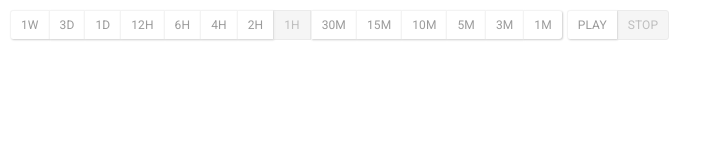
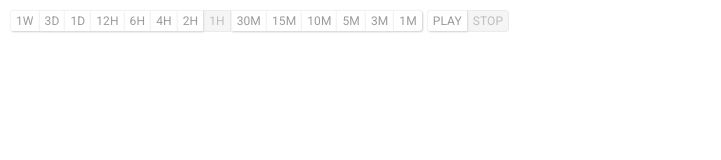
Before and after one commit to imbugs/hbar, a plain HTML site: page webroot/index.html in a window 1280 px wide. Shown: the whole page, without its empty margins (0-721 px from the left). Drawn offline with Linux system fonts and the light colour scheme; no server answers.

Commit message:
abstract

```diff
--- a/webroot/index.html
+++ b/webroot/index.html
@@ -60,24 +60,24 @@
 	<div id="hbar-ui">
 		<div class="btn-toolbar">
 			<div class="btn-group period-btn-group">
-				<a data-period="604800" class="btn btn-default btn-sm">1W</a>
-				<a data-period="259200" class="btn btn-default btn-sm">3D</a>
-				<a data-period="86400" class="btn btn-default btn-sm">1D</a>
-				<a data-period="43200" class="btn btn-default btn-sm">12h</a>
-				<a data-period="21600" class="btn btn-default btn-sm">6h</a>
-				<a data-period="14400" class="btn btn-default btn-sm">4h</a>
-				<a data-period="7200" class="btn btn-default btn-sm">2h</a>
-				<a data-period="3600" class="disabled btn btn-default btn-sm">1h</a>
-				<a data-period="1800" class="btn btn-default btn-sm">30m</a>
-				<a data-period="900" class="btn btn-default btn-sm">15m</a>
-				<a data-period="600" class="btn btn-default btn-sm">10m</a>
-				<a data-period="300" class="btn btn-default btn-sm">5m</a>
-				<a data-period="180" class="btn btn-default btn-sm">3m</a>
-				<a data-period="60" class="btn btn-default btn-sm">1m</a>
+				<a data-period="604800" class="btn btn-default btn-xs">1W</a>
+				<a data-period="259200" class="btn btn-default btn-xs">3D</a>
+				<a data-period="86400" class="btn btn-default btn-xs">1D</a>
+				<a data-period="43200" class="btn btn-default btn-xs">12h</a>
+				<a data-period="21600" class="btn btn-default btn-xs">6h</a>
+				<a data-period="14400" class="btn btn-default btn-xs">4h</a>
+				<a data-period="7200" class="btn btn-default btn-xs">2h</a>
+				<a data-period="3600" class="disabled btn btn-default btn-xs">1h</a>
+				<a data-period="1800" class="btn btn-default btn-xs">30m</a>
+				<a data-period="900" class="btn btn-default btn-xs">15m</a>
+				<a data-period="600" class="btn btn-default btn-xs">10m</a>
+				<a data-period="300" class="btn btn-default btn-xs">5m</a>
+				<a data-period="180" class="btn btn-default btn-xs">3m</a>
+				<a data-period="60" class="btn btn-default btn-xs">1m</a>
 			</div>
 			<div class="btn-group simulation-btn-group">
-				<a id="play-btn" class="btn btn-default btn-sm">PLAY</a>
-				<a id="stop-btn" class="disabled btn btn-default btn-sm">STOP</a>
+				<a id="play-btn" class="btn btn-default btn-xs">PLAY</a>
+				<a id="stop-btn" class="disabled btn btn-default btn-xs">STOP</a>
 			</div>
 		</div>
 	</div>
@@ -128,7 +128,7 @@
 			// hbar.addChart("ohlc-chart", smaChart);
 			// hbar.addChart("ohlc-chart", emaChart);
 			// hbar.addChart("ohlc-chart", linearRegChart);
-			hbar.addChart("ohlc-chart", bbandsChart);
+			// hbar.addChart("ohlc-chart", bbandsChart);
 			hbar.addChart("ohlc-chart", sarChart);
 
 			// hbar.addChart("hilbert-chart", hilbertCycleChart);
@@ -138,7 +138,7 @@
 
 			var rsiChart = new RSIChart("RSIChart", hbar.protoSock, "BTCUSD:Bitfinex", "RSI");
 
-			hbar.addChart("rsi-chart", rsiChart);
+			// hbar.addChart("rsi-chart", rsiChart);
 
 
 			var macdChart = new MACDChart("MACDChart", hbar.protoSock, "BTCUSD:Bitfinex", "MACD");
```
Also changed, not shown: 4 other files.
